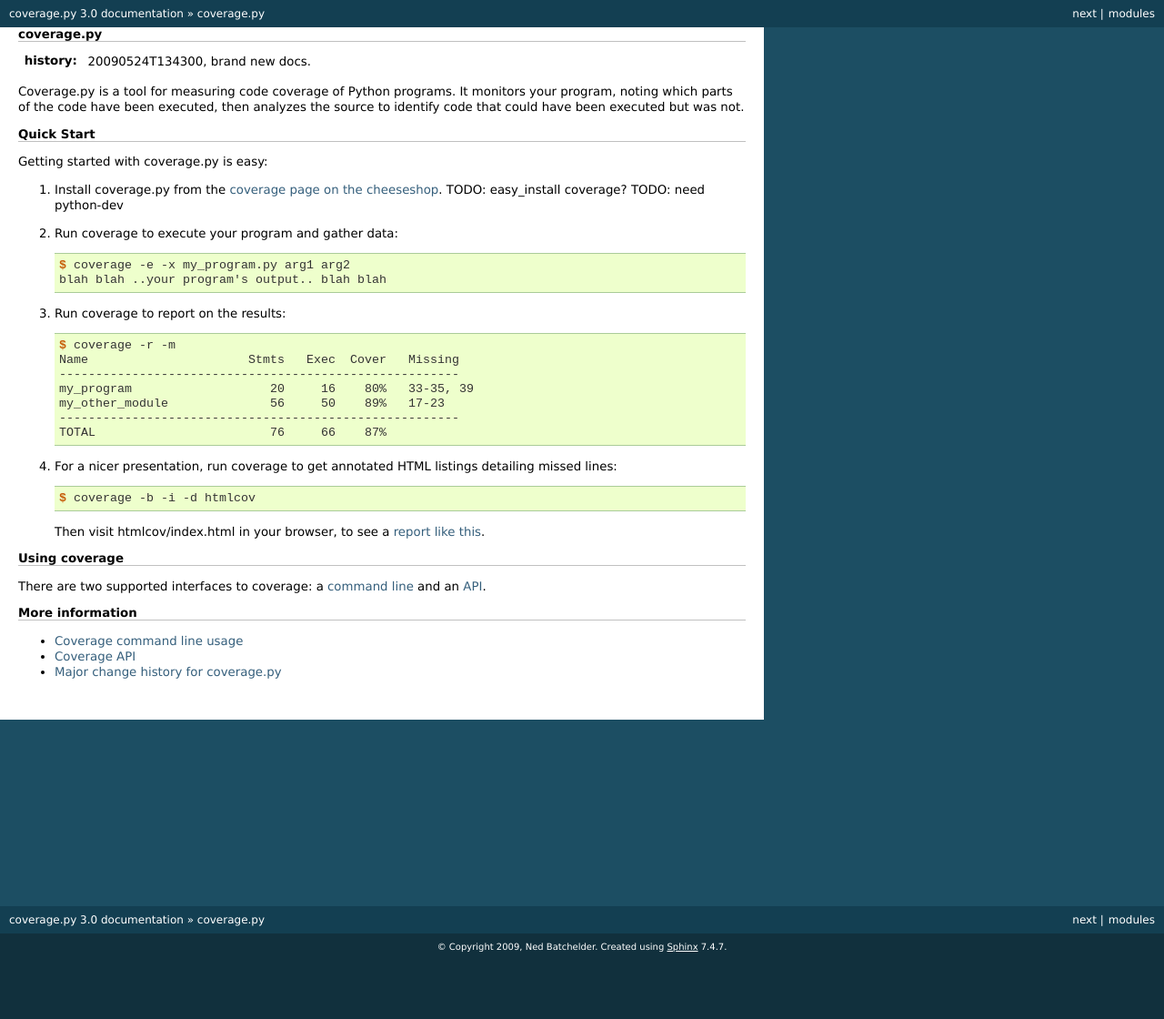
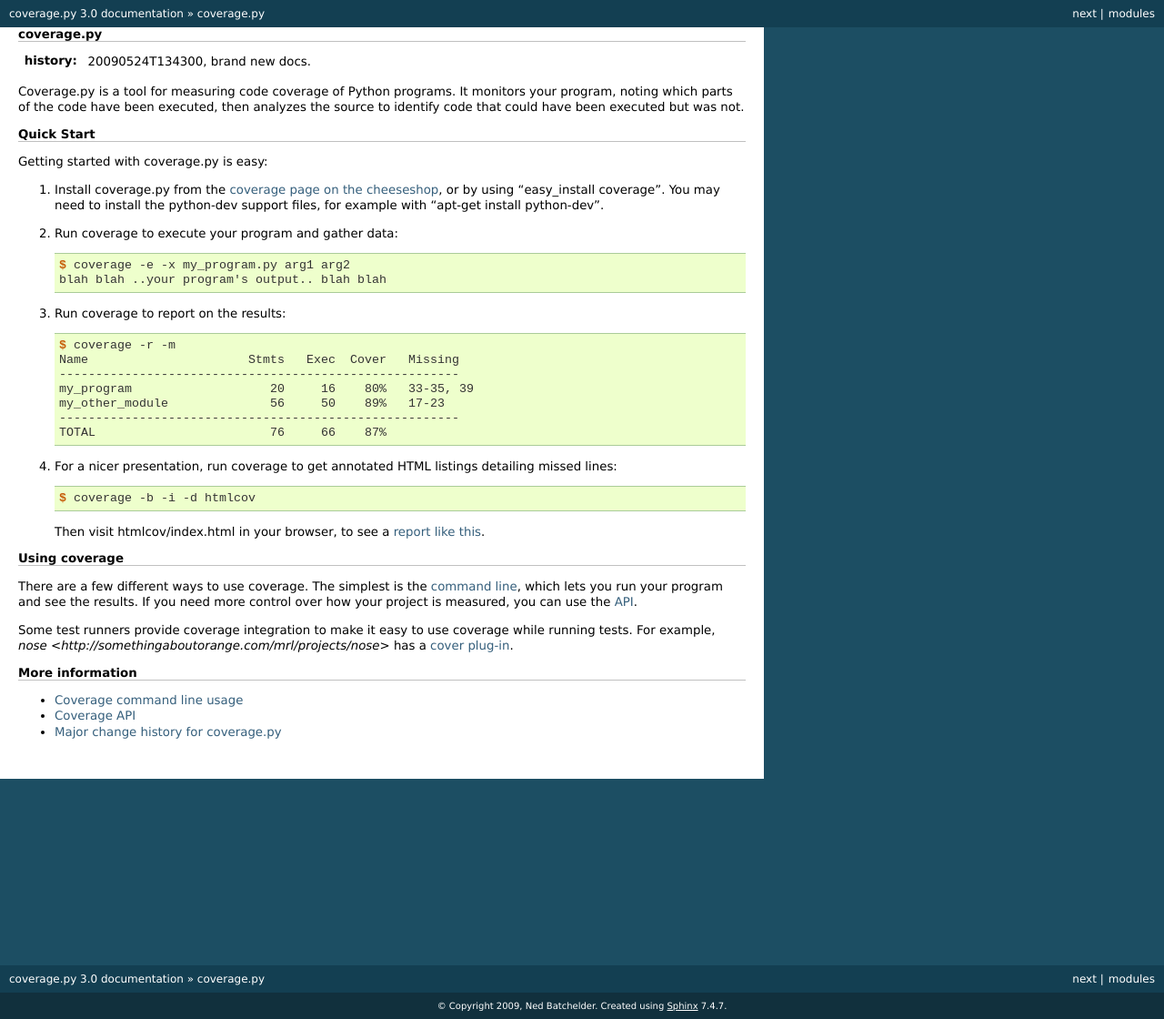
Before and after one commit to nedbat/coveragepy, a Sphinx documentation site: the page built from doc/index.rst, in a window 1280 px wide. Shown: the whole page at 91% size. Built offline with Sphinx 7.4.7, drawn with Linux system fonts in a browser that asks for light colours; before the commit the page ends 1055 px from its top, so only the background shows below that.

Commit message:
Progress on docs

```diff
--- a/doc/_templates/px/layout.html
+++ b/doc/_templates/px/layout.html
@@ -6,4 +6,12 @@
 {% block document -%}
   {%- block body %} {% endblock -%}
 {%- endblock %}
+
+{%- if prev or next %}
+<p class='pmn pmnbot'>
+    {% if prev %}<span class='p'>&#xab;&#xa0;<i>Previous:</i> <a href="{{ prev.link|e }}" title="previous topic">{{ prev.title }}</a></span>{% endif %}
+    {% if next %}<span class='n'><i>Next:</i> <a href="{{ next.link|e }}" title="next topic">{{ next.title }}</a>&#xa0;&#xbb;</span>{% endif %}
+</p>
+{%- endif %}
+
 </page>
--- a/doc/index.rst
+++ b/doc/index.rst
@@ -15,9 +15,9 @@
 Getting started with coverage.py is easy:
 
 #.  Install coverage.py from the
-    `coverage page on the cheeseshop <http://pypi.python.org/pypi/coverage>`_.
-    TODO: easy_install coverage?
-    TODO: need python-dev
+    `coverage page on the cheeseshop <http://pypi.python.org/pypi/coverage>`_,
+    or by using "easy_install coverage".  You may need to install the python-dev
+    support files, for example with "apt-get install python-dev".
 
 #.  Run coverage to execute your program and gather data:
 
@@ -52,8 +52,14 @@
 Using coverage
 --------------
 
-There are two supported interfaces to coverage: a :ref:`command line <cmd>` and
-an :ref:`API <api>`.
+There are a few different ways to use coverage.  The simplest is the
+:ref:`command line <cmd>`, which lets you run your program and see the results.
+If you need more control over how your project is measured, you can use the
+:ref:`API <api>`.
+
+Some test runners provide coverage integration to make it easy to use coverage
+while running tests.  For example, `nose <http://somethingaboutorange.com/mrl/projects/nose>`
+has a `cover plug-in <http://somethingaboutorange.com/mrl/projects/nose/0.11.1/plugins/cover.html>`_.
 
 
 More information
```
Also changed, not shown: other parts of doc/index.rst (+0 -1 lines).
